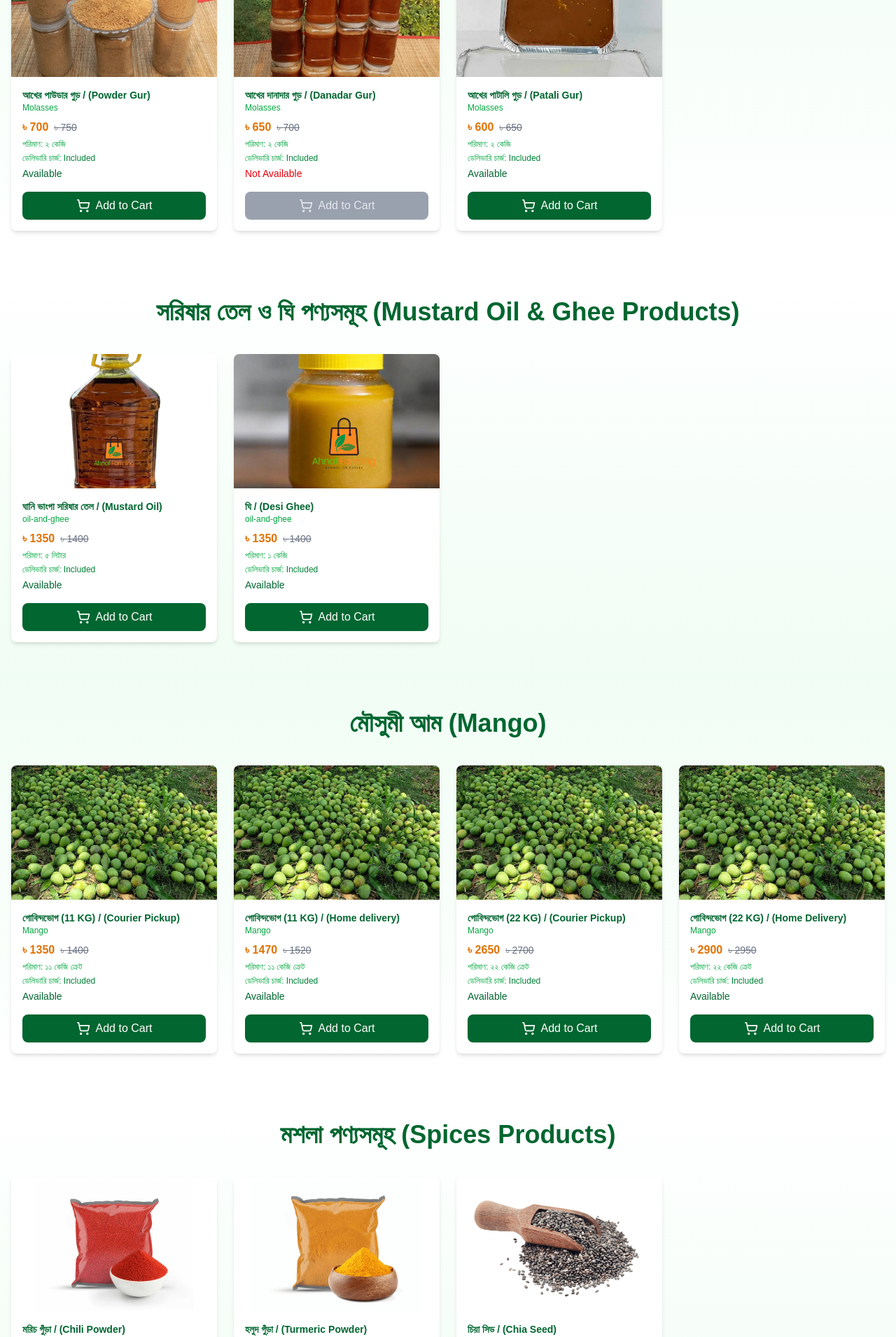
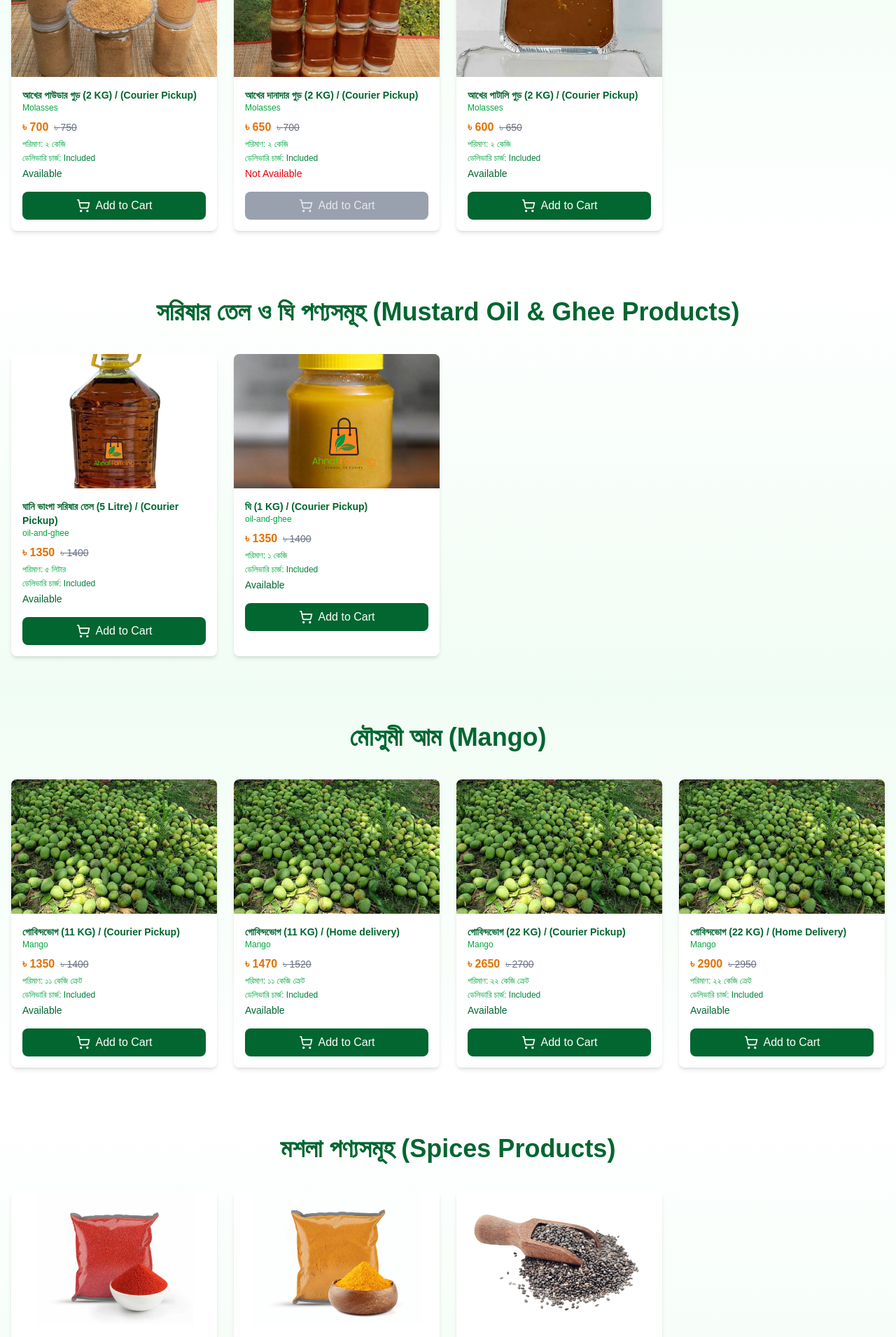
Before and after one commit to HubJourney123/ahnaf-farming-frontend, a Next.js app: page / in a window 1280 px wide. Shown: the part 1540-3451 px from the top of the page at 70% size. Built offline with nearby package versions, Linux system fonts and the light colour scheme.

Commit message:
Update products.js

```diff
--- a/src/data/products.js
+++ b/src/data/products.js
@@ -2,8 +2,8 @@
 const products = [
   {
     id: 'M1',
-    name: 'আখের পাউডার গুড় ',
-    en:'(Powder Gur)',
+    name: 'আখের পাউডার গুড় (2 KG)',
+    en:'(Courier Pickup)',
     category: 'Molasses',
     price: 700,
     image: '/gur/powdergur.png',
@@ -14,8 +14,8 @@ const products = [
   },
   {
     id: 'M2',
-    name: 'আখের দানাদার গুড় ',
-    en:'(Danadar Gur)',
+    name: 'আখের দানাদার গুড় (2 KG) ',
+    en:'(Courier Pickup)',
     category: 'Molasses',
     price: 650,
     image: '/gur/danadargur.png',
@@ -26,8 +26,8 @@ const products = [
   },
   {
     id: 'M3',
-    name: 'আখের পাটালি গুড় ',
-    en:'(Patali Gur)',
+    name: 'আখের পাটালি গুড় (2 KG)',
+    en:'(Courier Pickup)',
     category: 'Molasses',
     price: 600,
     image: '/gur/pataligur.png',
@@ -38,8 +38,8 @@ const products = [
   },
   {
     id: 'S1',
-    name: 'মরিচ গুঁড়া ',
-    en:'(Chili Powder)',
+    name: 'মরিচ গুঁড়া (100 gm) ',
+    en:'(Courier Pickup)',
     category: 'Spices',
     price: 150,
     image: '/spices/chilipowder.png',
@@ -50,8 +50,8 @@ const products = [
   },
   {
     id: 'S2',
-    name: 'হলুদ গুঁড়া ',
-    en:'(Turmeric Powder)',
+    name: 'হলুদ গুঁড়া (100 gm)',
+    en:'(Courier Pickup)',
     category: 'Spices',
     price: 120,
     image: '/spices/turmericpowder.png',
@@ -62,7 +62,7 @@ const products = [
   },
   {
     id: 'S3',
-    name: 'চিয়া সিড ',
+    name: 'চিয়া সিড (100 gm)',
     en:'(Chia Seed)',
     category: 'Spices',
     price: 600,
@@ -458,8 +458,8 @@ const products = [
   },
   {
     id: 'OG1',
-    name: 'ঘানি ভাংগা সরিষার তেল',
-    en:'(Mustard Oil)',
+    name: 'ঘানি ভাংগা সরিষার তেল (5 Litre)',
+    en:'(Courier Pickup)',
     category: 'oil-and-ghee',
     price: 1350,
     image: '/mustard-oil/mustard.png',
@@ -470,8 +470,8 @@ const products = [
   },
   {
     id: 'OG2',
-    name: 'ঘি',
-    en:'(Desi Ghee)',
+    name: 'ঘি (1 KG)',
+    en:'(Courier Pickup)',
     category: 'oil-and-ghee',
     price: 1350,
     image: '/ghee/ghee.png',
```
